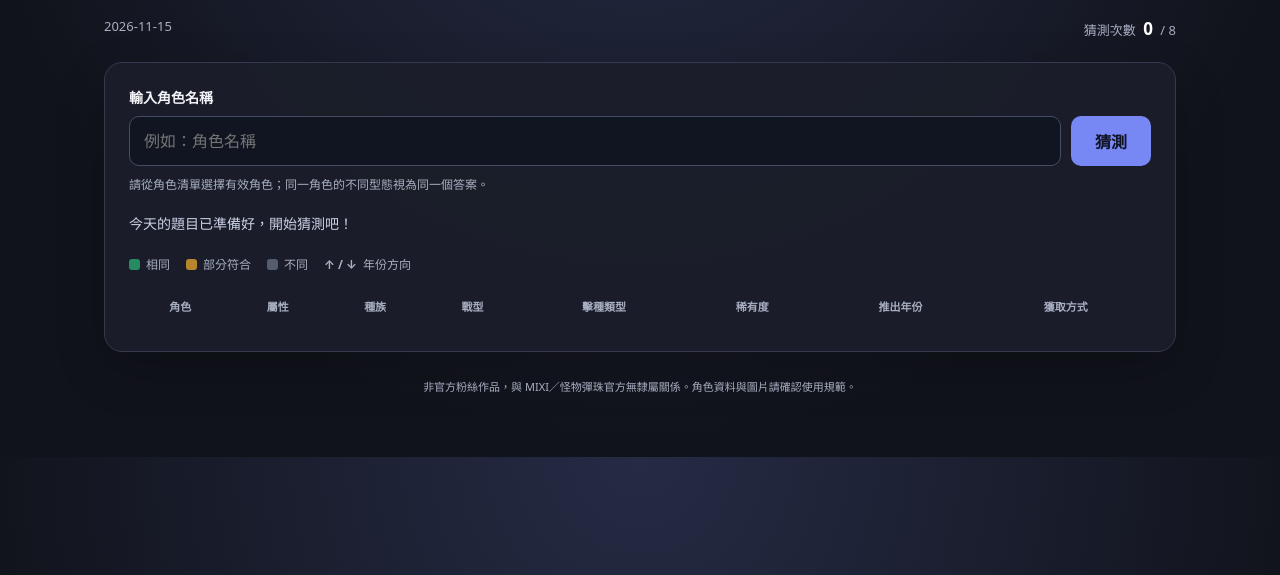
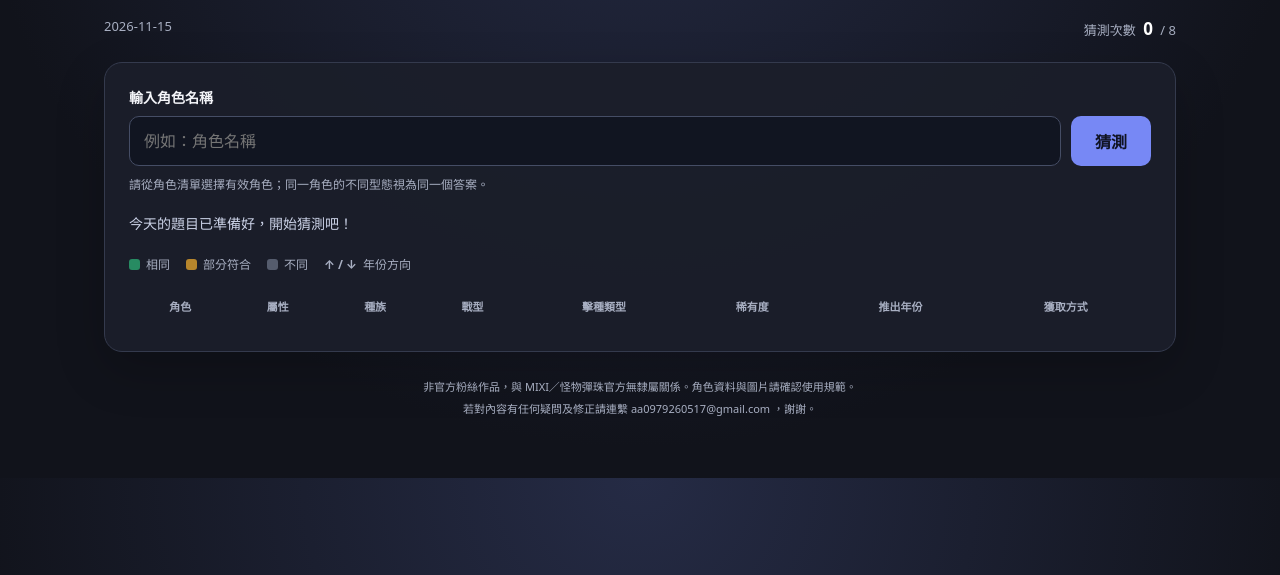
Before and after one commit to Hongyi0517/MS_guessing_simulator, a plain HTML site: page index.html in a window 1280 px wide. Shown: the part 225-800 px from the top of the page. Drawn offline with Linux system fonts and the light colour scheme.

Commit message:
系統說明補充

```diff
--- a/index.html
+++ b/index.html
@@ -71,6 +71,7 @@
 
     <footer>
       <p>非官方粉絲作品，與 MIXI／怪物彈珠官方無隸屬關係。角色資料與圖片請確認使用規範。</p>
+      <p>若對內容有任何疑問及修正請連繫 aa0979260517@gmail.com ，謝謝。</p>
     </footer>
   </main>
   <script type="module" src="js/main.js"></script>
```
